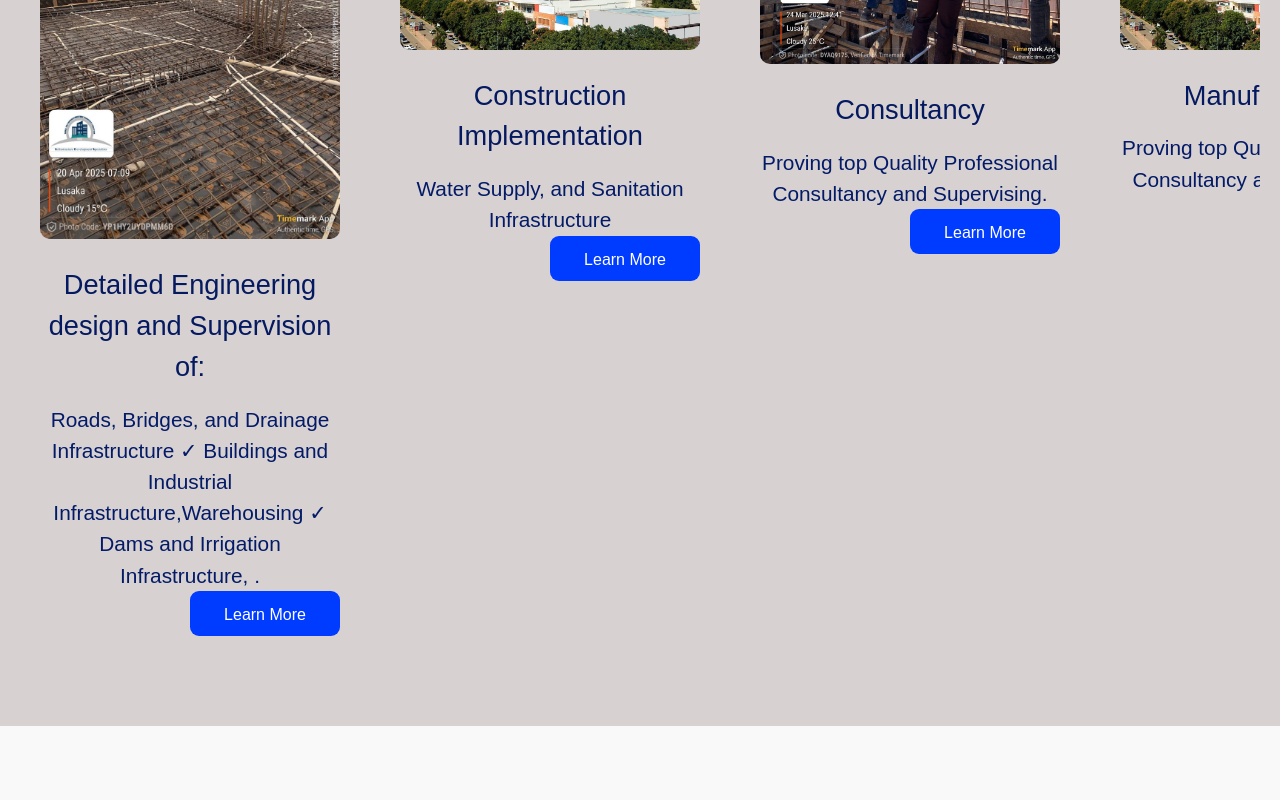
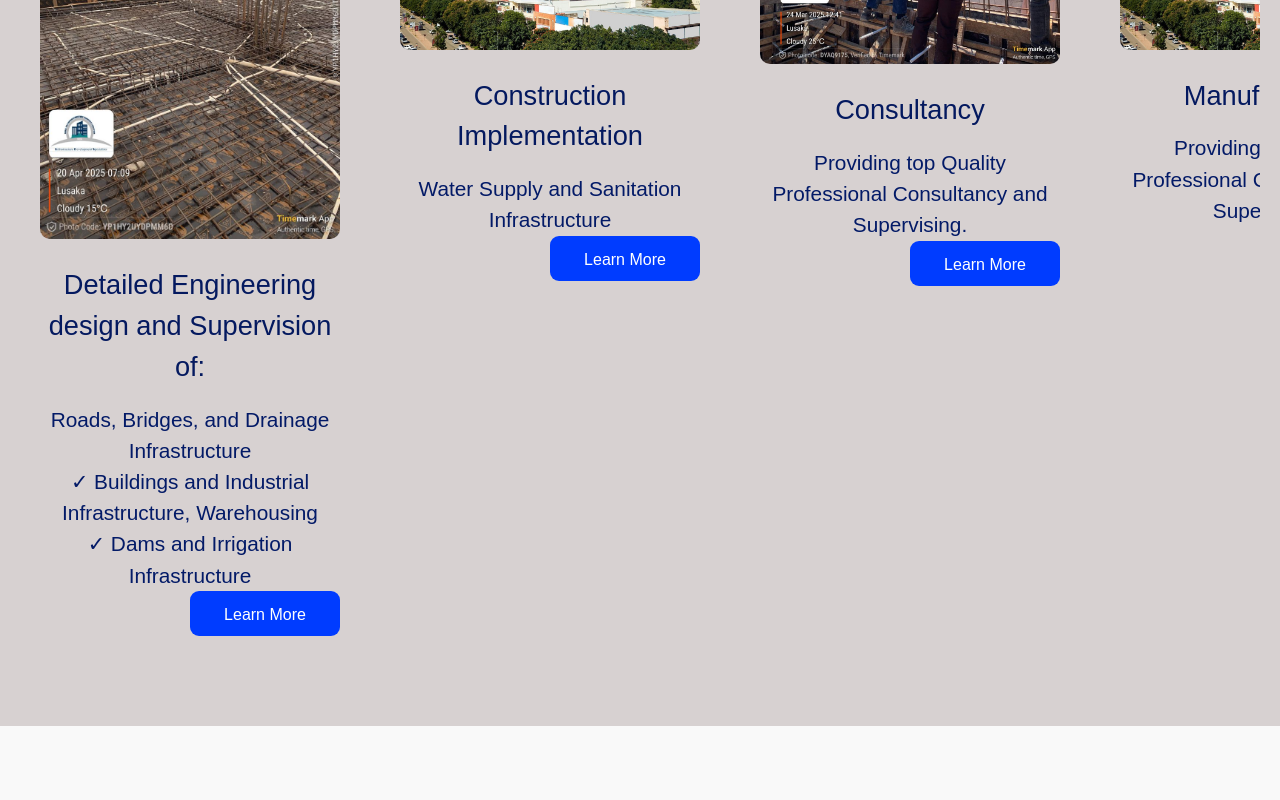
Before and after one commit to ABmwansa/nastajsitenew, a React (Create React App) app: page / in a window 1280 px wide. Shown: the part 1220-2020 px from the top of the page. Built offline with nearby package versions, Linux system fonts and the light colour scheme.

Commit message:
Delete Contact.js file

```diff
--- a/src/pages/Home.js
+++ b/src/pages/Home.js
@@ -1,6 +1,5 @@
-
 import React, { useState, useEffect } from 'react';
-import { useNavigate } from 'react-router-dom';
+import { useNavigate, Link } from 'react-router-dom';
 import '../styles/Home.css';
 import heroImage from '../assets/2c.jpg';
 import commitmentImage from '../assets/commitment.PNG';
@@ -12,8 +11,6 @@ import nastajoffice from '../assets/imagexi.jpg';
 import whatsappLogo from '../assets/whatsapp.png';
 import officespace from '../assets/construction-bg.jpg.jpeg.png';
 import "@fortawesome/fontawesome-free/css/all.min.css";
-import { Link } from 'react-router-dom';
-
 
 const Home = () => {
   const [currentSlide, setCurrentSlide] = useState(0);
@@ -47,21 +44,15 @@ const Home = () => {
     setCurrentSlide((prev) => (prev - 1 + slides.length) % slides.length);
   };
 
-  // sliding every 7 seconds
+  // Auto-slide every 7 seconds
   useEffect(() => {
     const interval = setInterval(() => {
       if (!isPaused) {
         nextSlide();
       }
     }, 7000);
-
     return () => clearInterval(interval);
-  }, [isPaused]);
-
-  const ContactSection = () => {
-
-
-  };
+  }, [isPaused, nextSlide]);
 
   const toggleForm = () => {
     setIsFormVisible(!isFormVisible);
@@ -77,10 +68,10 @@ const Home = () => {
       <section className="hero-section" style={{ backgroundImage: `url(${heroImage})` }}>
         <div className="hero-content">
           <h1>Building Your Dreams into Reality</h1>
-          <p style={{color:'white', fontSize:'2rem'}}>Quality construction services tailored to your needs.</p>
-          <button className="cta-button" onClick={handleClick}>
-      Contact Us
-    </button>
+          <p style={{ color: 'white', fontSize: '2rem' }}>
+            Quality construction services tailored to your needs.
+          </p>
+          <button className="cta-button" onClick={handleClick}>Contact Us</button>
         </div>
       </section>
 
@@ -93,17 +84,13 @@ const Home = () => {
         <div className="about-content">
           <h2>{slides[currentSlide].title}</h2>
           <p>{slides[currentSlide].description}</p>
-        <button className="learn-more-button" style={{height:'50px', width:'200px'}}>Learn More</button>
+          <button className="learn-more-button" style={{ height: '50px', width: '200px' }}>Learn More</button>
         </div>
         <div className="about-image">
           <img src={slides[currentSlide].image} alt={slides[currentSlide].title} />
         </div>
-      <button className="slider-arrow left-arrow" onClick={prevSlide}>
-        &#10094;
-      </button>
-      <button className="slider-arrow right-arrow" onClick={nextSlide}>
-        &#10095;
-      </button>
+        <button className="slider-arrow left-arrow" onClick={prevSlide}>&#10094;</button>
+        <button className="slider-arrow right-arrow" onClick={nextSlide}>&#10095;</button>
       </section>
 
       {/* Services Section */}
@@ -113,29 +100,29 @@ const Home = () => {
           <div className="service-card">
             <img src={valuesImage} alt="Values" />
             <h3>Detailed Engineering design and Supervision of:</h3>
-            <p>Roads, Bridges, and Drainage Infrastructure
-✓ Buildings and Industrial Infrastructure,Warehousing
-✓ Dams and Irrigation Infrastructure,
-.</p>
+            <p>
+              Roads, Bridges, and Drainage Infrastructure<br />
+              ✓ Buildings and Industrial Infrastructure, Warehousing<br />
+              ✓ Dams and Irrigation Infrastructure
+            </p>
             <button className="Learn-more">Learn More</button>
           </div>
           <div className="service-card">
             <img src={missionImage} alt="Mission" />
-            <h3> Construction Implementation</h3>
-            <p>Water Supply, and Sanitation Infrastructure
-            </p>
+            <h3>Construction Implementation</h3>
+            <p>Water Supply and Sanitation Infrastructure</p>
             <button className="Learn-more">Learn More</button>
           </div>
           <div className="service-card">
-            <img src={Consultancy} alt="Values" />
+            <img src={Consultancy} alt="Consultancy" />
             <h3>Consultancy</h3>
-            <p>Proving top Quality Professional Consultancy and Supervising.</p>
+            <p>Providing top Quality Professional Consultancy and Supervising.</p>
             <button className="Learn-more">Learn More</button>
           </div>
           <div className="service-card">
-            <img src={Manufacturing} alt="Values" />
+            <img src={Manufacturing} alt="Manufacturing" />
             <h3>Manufacturing</h3>
-            <p>Proving top Quality Professional Consultancy and Supervising.</p>
+            <p>Providing top Quality Professional Consultancy and Supervising.</p>
             <button className="Learn-more">Learn More</button>
           </div>
         </div>
@@ -158,10 +145,7 @@ const Home = () => {
             <p>Office Spaces</p>
           </div>
           <div className="project-card">
-          {/* <img src={valuesImage} alt="Project 3" /> */}
-          <Link to="/projects" className="view-more-projects-btn">
-            View More Projects
-          </Link>
+            <Link to="/projects" className="view-more-projects-btn">View More Projects</Link>
           </div>
         </div>
       </section>
@@ -177,14 +161,15 @@ const Home = () => {
             </div>
             <div className="testimonial-card">
               <p>"Great communication and quality work. Will definitely work with them again."</p>
-           <h4>Amos Mwnasa</h4>
+              <h4>Amos Mwansa</h4>
             </div>
           </div>
         </div>
       </section>
 
+      {/* WhatsApp Button */}
       <a
-        href="https://wa.me/+260979235167"
+        href="https://wa.me/260979235167"
         target="_blank"
         rel="noopener noreferrer"
         className="whatsapp-button"
@@ -195,9 +180,7 @@ const Home = () => {
       {/* Contact Section */}
       <section className="contact-section">
         <h2>Contact Us</h2>
-      <button className="contact-button" onClick={toggleForm}>
-        Contact Us
-      </button>
+        <button className="contact-button" onClick={toggleForm}>Contact Us</button>
         {isFormVisible && (
           <form className="contact-form">
             <input type="text" placeholder="Your Name" required />
@@ -208,6 +191,7 @@ const Home = () => {
         )}
       </section>
 
+      {/* Footer Section */}
       <footer className="footer">
         <div className="footer-container">
           <div className="footer-left">
@@ -217,13 +201,23 @@ const Home = () => {
 
           <div className="footer-center">
             <h3>Nas-Taj Infrastructure Services Limited</h3>
-          <p>Visit Our Offices in <a href='https://www.google.com/maps/search/?api=1&query=15.4067,28.2871' target="_blank" rel="noopener noreferrer">Roma</a></p>
+            <p>
+              Visit Our Offices in{" "}
+              <a
+                href="https://www.google.com/maps/search/?api=1&query=15.4067,28.2871"
+                target="_blank"
+                rel="noopener noreferrer"
+              >
+                Roma
+              </a>
+            </p>
 
             <div className="newsletter">
               <input type="email" placeholder="Your Email" />
               <button type="submit">Send Email</button>
             </div>
           </div>
+
           <div className="footer-container-modern">
             <div className="footer-section">
               <h3>Company</h3>
@@ -274,24 +268,24 @@ const Home = () => {
           <div className="footer-right">
             <div className="social-links">
               <p>Follow Us</p>
-            <div className='media'>
-              <a href="#"><i className="fab fa-instagram"></i></a>
-              <a href="#"><i className="fab fa-facebook"></i></a>
-              <a href="#"><i className="fab fa-linkedin"></i></a>
+              <div className="media">
+                <a href="/"><i className="fab fa-instagram"></i></a>
+                <a href="/"><i className="fab fa-facebook"></i></a>
+                <a href="/"><i className="fab fa-linkedin"></i></a>
               </div>
             </div>
             <div className="contact">
               <p>Call Us</p>
               <i className="fas fa-phone"></i>
-            <p>Phone: +26-0975938290/+26-0965055667</p>
+              <p>Phone: +26-0975938290 / +26-0965055667</p>
             </div>
           </div>
         </div>
 
         <div className="footer-bottom">
           <p>&copy; 2023 Nas-Taj. All rights reserved.</p>
-        <a href="#">Privacy Policy</a>
-        <a href="#">Terms and Conditions</a>
+          <a href="/">Privacy Policy</a>
+          <a href="/">Terms and Conditions</a>
         </div>
       </footer>
     </div>
```
Lines whose indentation alone changed are shown as unchanged.
